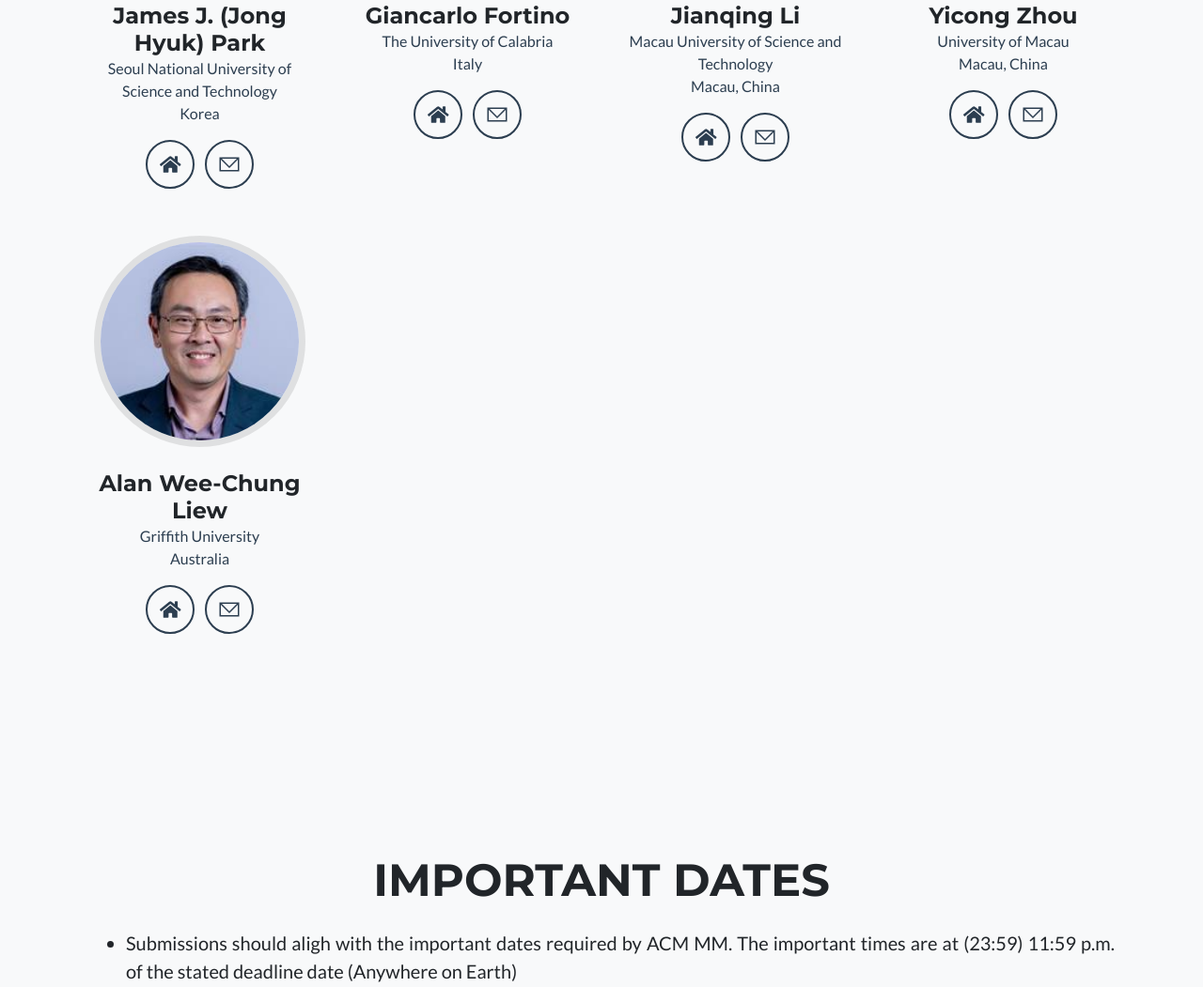
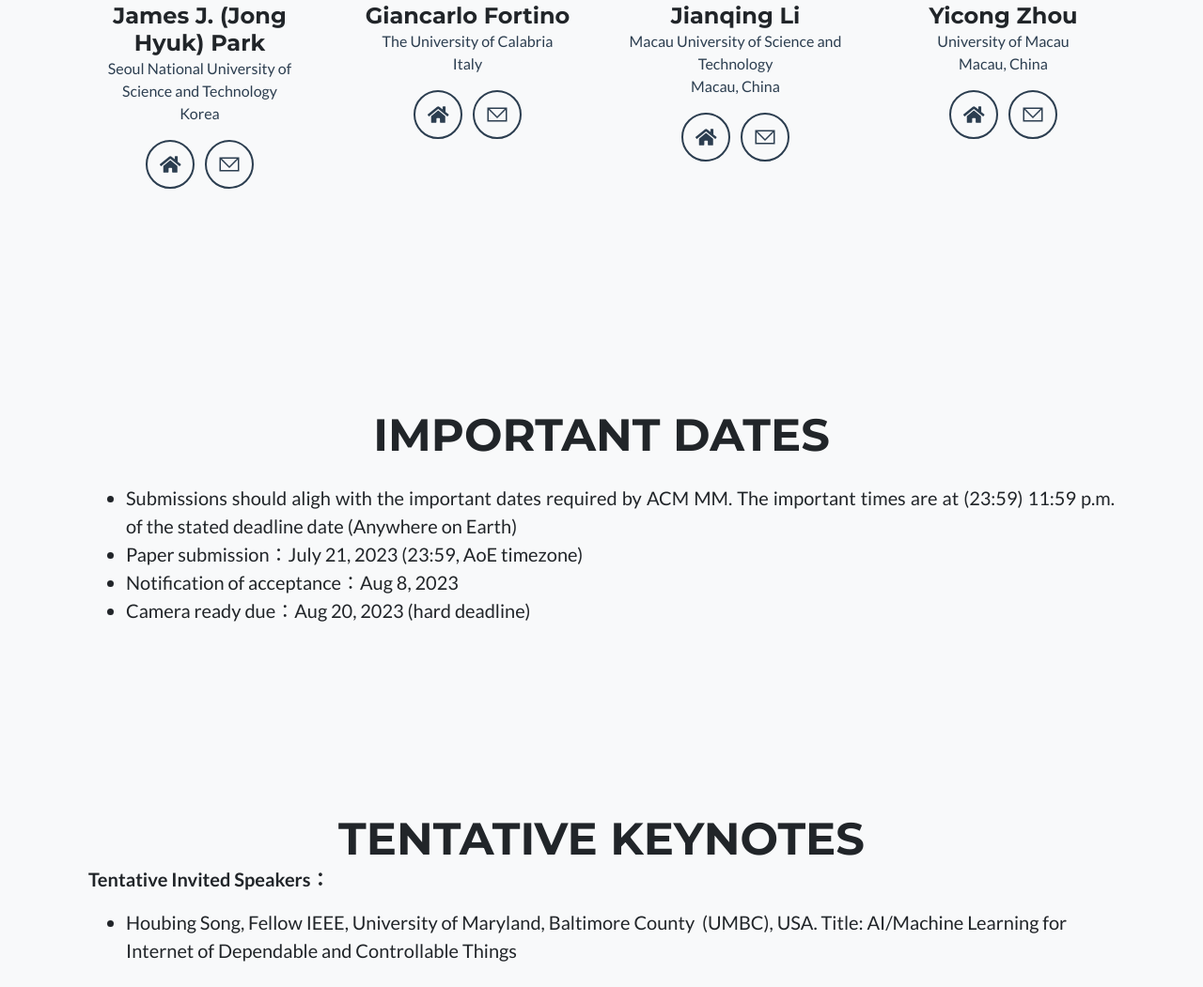
Before and after one commit to AMC-SME/2023, a plain HTML site: page index.html in a window 1280 px wide. Shown: the part 4567-5618 px from the top of the page at 94% size. Drawn offline with nearby package versions, Linux system fonts and the light colour scheme.

Commit message:
Update index.html
del alan

```diff
--- a/index.html
+++ b/index.html
@@ -466,21 +466,6 @@
                         </a>
                     </div>
                 </div>
-                <div class="col-sm-3">
-                    <div class="team-member">
-                        <img class="mx-auto rounded-circle" src="assets/img/team/Alan.jpg" alt="">
-                        <h4>Alan Wee-Chung Liew</h4>
-                        <p class="text-secondary">Griffith University<br>Australia</p>
-                        <a class="btn btn-outline-secondary btn-social mx-1" href="https://experts.griffith.edu.au/7401-alan-weechung-liew"
-                            target="_blank">
-                            <i class="fas fa-home"></i>
-                        </a>
-                        <a class="btn btn-outline-secondary btn-social mx-1" href="mailto:a.liew@griffith.edu.au"
-                            target="_blank">
-                            <svg t="1681180803353" class="icon" viewBox="0 0 1024 1024" version="1.1" xmlns="http://www.w3.org/2000/svg" p-id="3223" width="200" height="200"><path d="M128 768V301.248l361.344 361.376a32.032 32.032 0 0 0 45.312 0L896 301.248V768H128z m384-173.248L173.248 256h677.504L512 594.752zM64 832h896V192H64v640z" fill="#2C3E50" p-id="3224"></path></svg>
-                        </a>
-                    </div>
-                </div>
             </div>
 
         </div>
```
